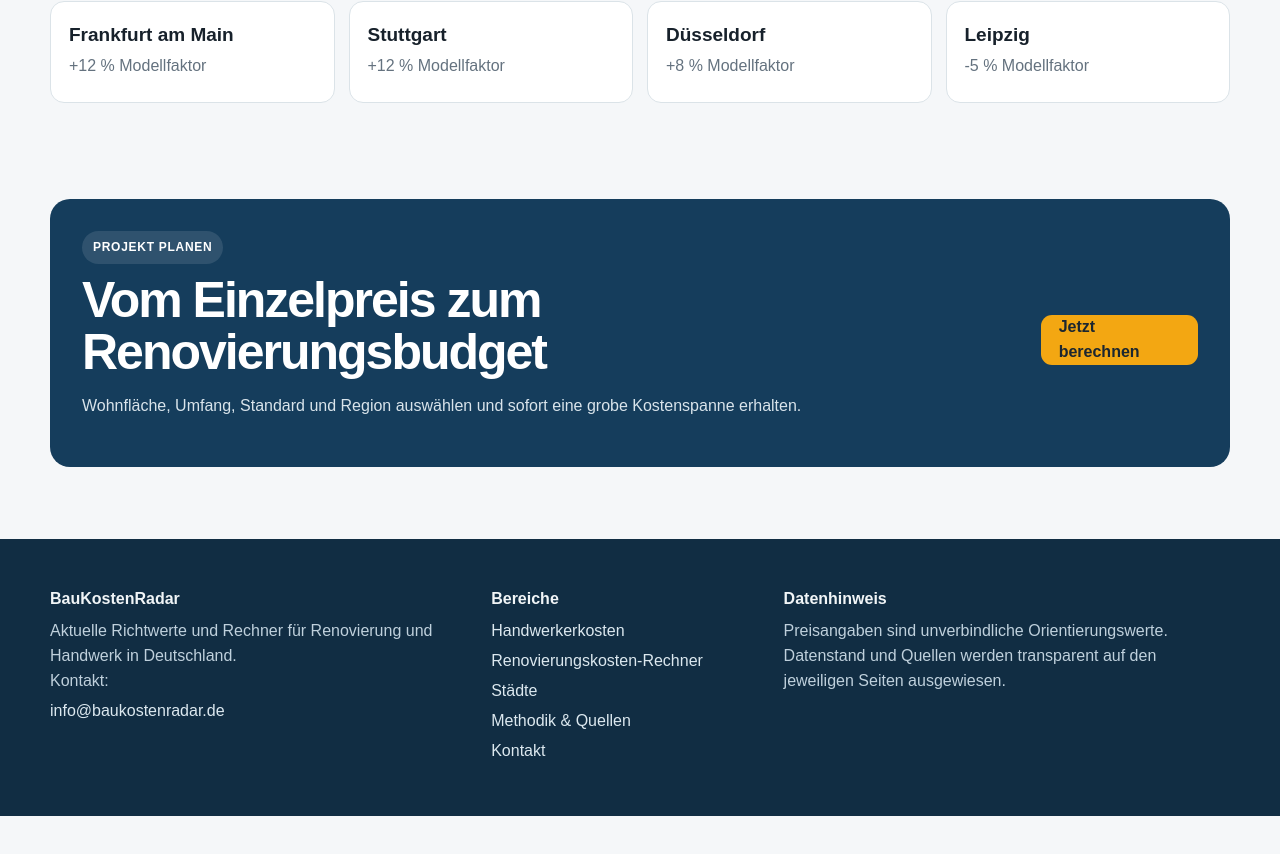
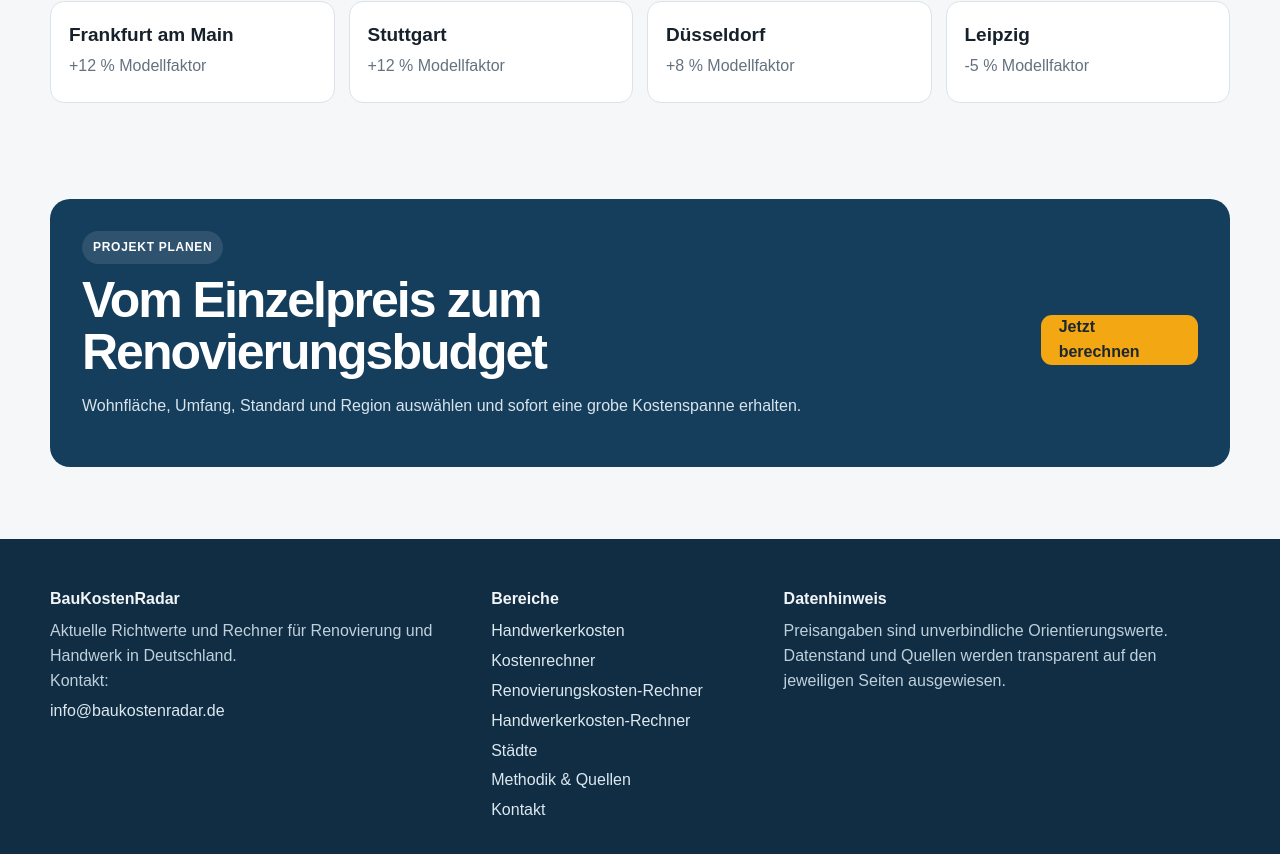
Before and after one commit to maxympaschenko-tech/baukostenradar-de, a Next.js app: page / in a window 1280 px wide. Shown: the part 3921-4775 px from the top of the page. Before the commit the page ends 4737 px from the top, so only its background shows below. Built offline with nearby package versions, Linux system fonts and the light colour scheme; no server answers.

Commit message:
Add calculator directory links to footer

```diff
--- a/components/site-footer.tsx
+++ b/components/site-footer.tsx
@@ -15,7 +15,9 @@ export function SiteFooter() {
         <div>
           <strong>Bereiche</strong>
           <Link href="/kosten">Handwerkerkosten</Link>
+          <Link href="/rechner">Kostenrechner</Link>
           <Link href="/rechner/renovierungskosten">Renovierungskosten-Rechner</Link>
+          <Link href="/rechner/handwerkerkosten">Handwerkerkosten-Rechner</Link>
           <Link href="/staedte">Städte</Link>
           <Link href="/methodik">Methodik & Quellen</Link>
           <Link href="/kontakt">Kontakt</Link>
```
